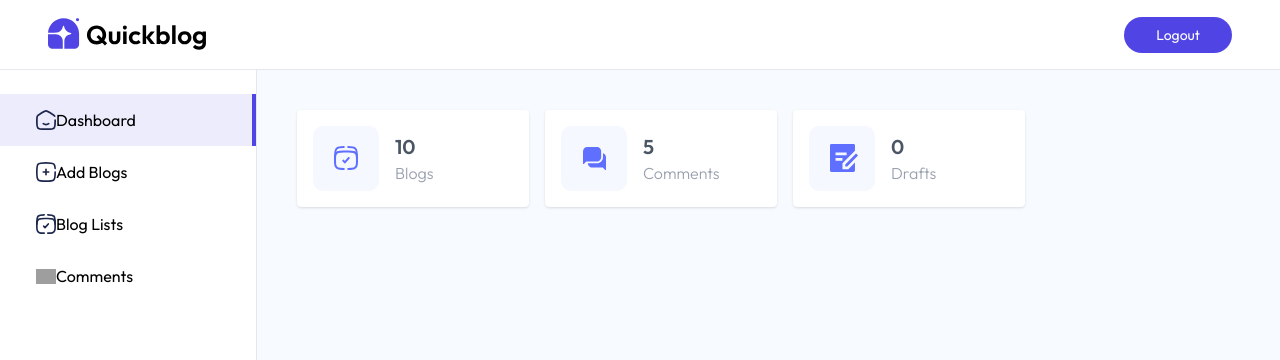
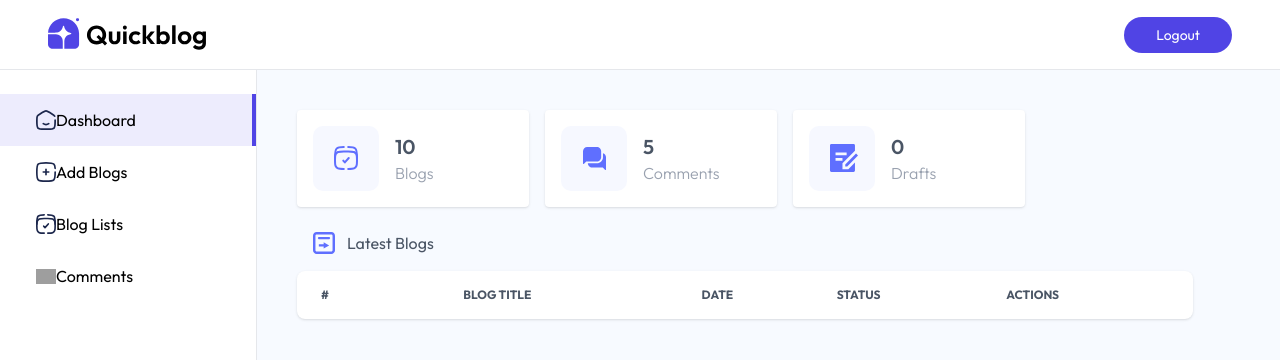
Before and after one commit to ArielBlas/blog-ai, a React (Vite) app: page /admin in a window 1280 px wide. Shown: the top 360 px of the page. Built offline with nearby package versions, Linux system fonts and the light colour scheme; grey boxes are pictures that could not be loaded.

Commit message:
feat: admin dashboard table

```diff
--- a/src/pages/admin/Dashboard.tsx
+++ b/src/pages/admin/Dashboard.tsx
@@ -78,6 +78,41 @@ const Dashboard = () => {
           </div>
         </div>
       </div>
+
+      <div>
+        <div className="flex items-center gap-3 m-4 mt-6 text-gray-600">
+          <img src={assets.dashboard_icon_4} alt="" />
+          <p>Latest Blogs</p>
+        </div>
+
+        <div
+          className="relative max-w-4xl overflow-x-auto shadow rounded-lg
+          scrollbar-hide bg-white"
+        >
+          <table className="w-full text-sm text-gray-500">
+            <thead className="text-xs text-gray-600 text-left uppercase">
+              <tr>
+                <th scope="col" className="px-2 py-4 xl:px-6">
+                  #
+                </th>
+                <th scope="col" className="px-2 py-4">
+                  Blog Title
+                </th>
+                <th scope="col" className="px-2 py-4 max-sm:hidden">
+                  Date
+                </th>
+                <th scope="col" className="px-2 py-4 max-sm:hidden">
+                  Status
+                </th>
+                <th scope="col" className="px-2 py-4">
+                  Actions
+                </th>
+              </tr>
+            </thead>
+            <tbody></tbody>
+          </table>
+        </div>
+      </div>
     </div>
   );
 };
```
